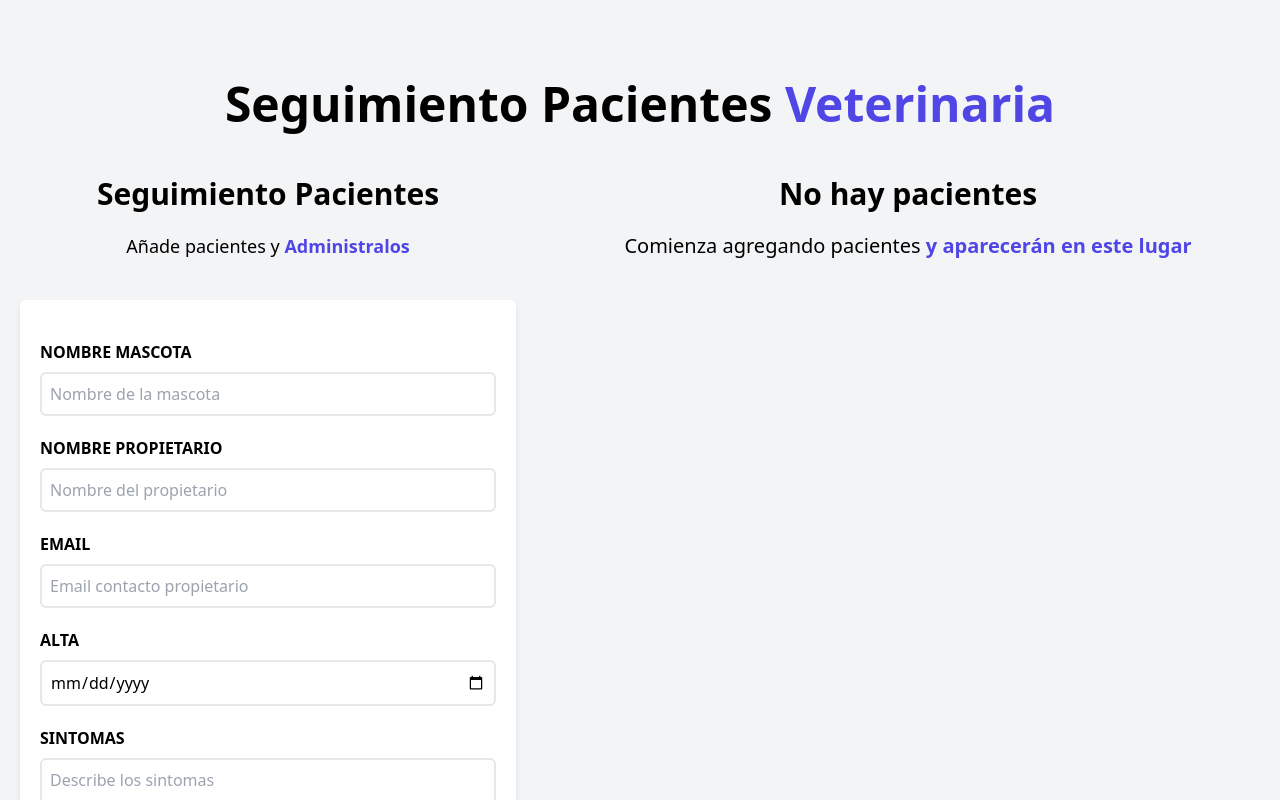
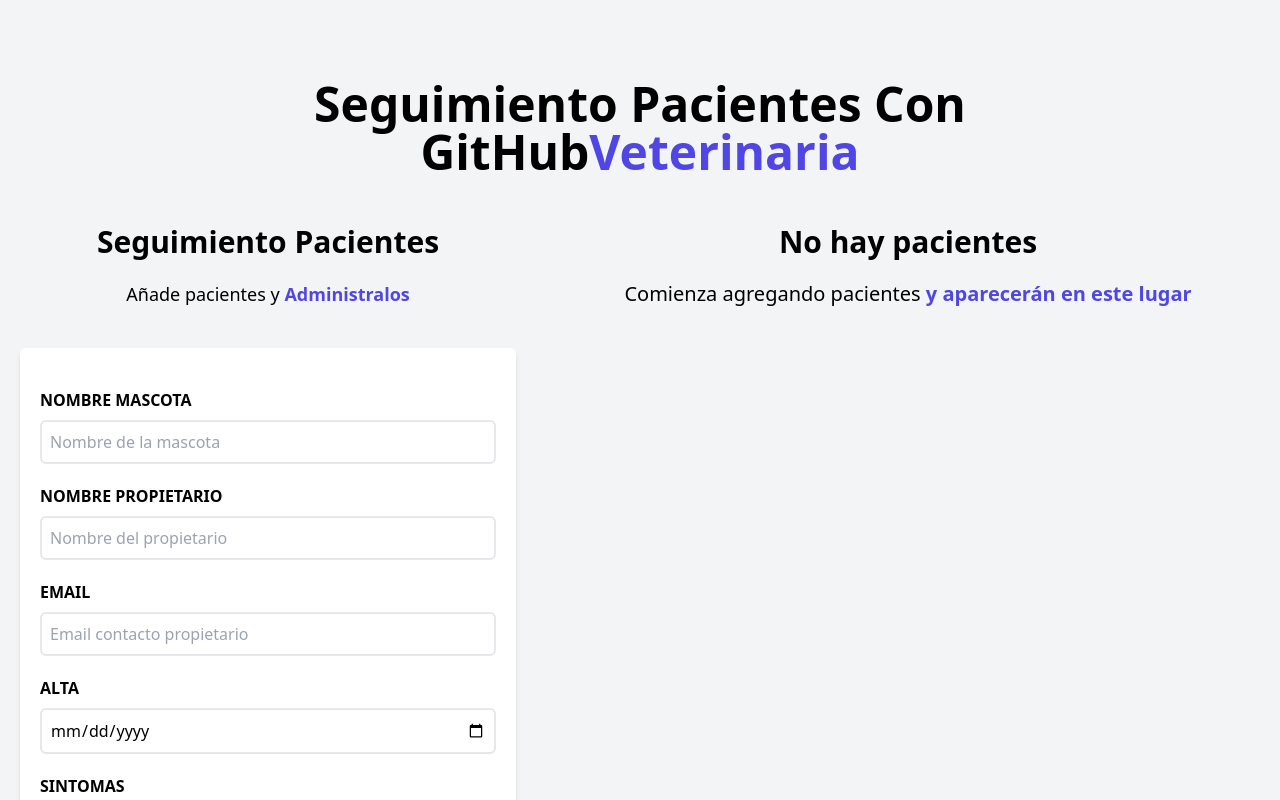
Before and after one commit to luisrlwev/citas-react, a React (Vite) app: page / in a window 1280 px wide. Shown: the top 800 px of the page. Built offline with nearby package versions, Linux system fonts and the light colour scheme.

Commit message:
Se actualizo el header

```diff
--- a/src/components/Header.jsx
+++ b/src/components/Header.jsx
@@ -1,6 +1,6 @@
 function Header() {
   return (
-    <h1 className='font-black text-5xl text-center md:w-2/3 mx-auto'>Seguimiento Pacientes <span className='text-indigo-600'>Veterinaria</span></h1>
+    <h1 className='font-black text-5xl text-center md:w-2/3 mx-auto'>Seguimiento Pacientes Con GitHub<span className='text-indigo-600'>Veterinaria</span></h1>
   )
 }
 
```
